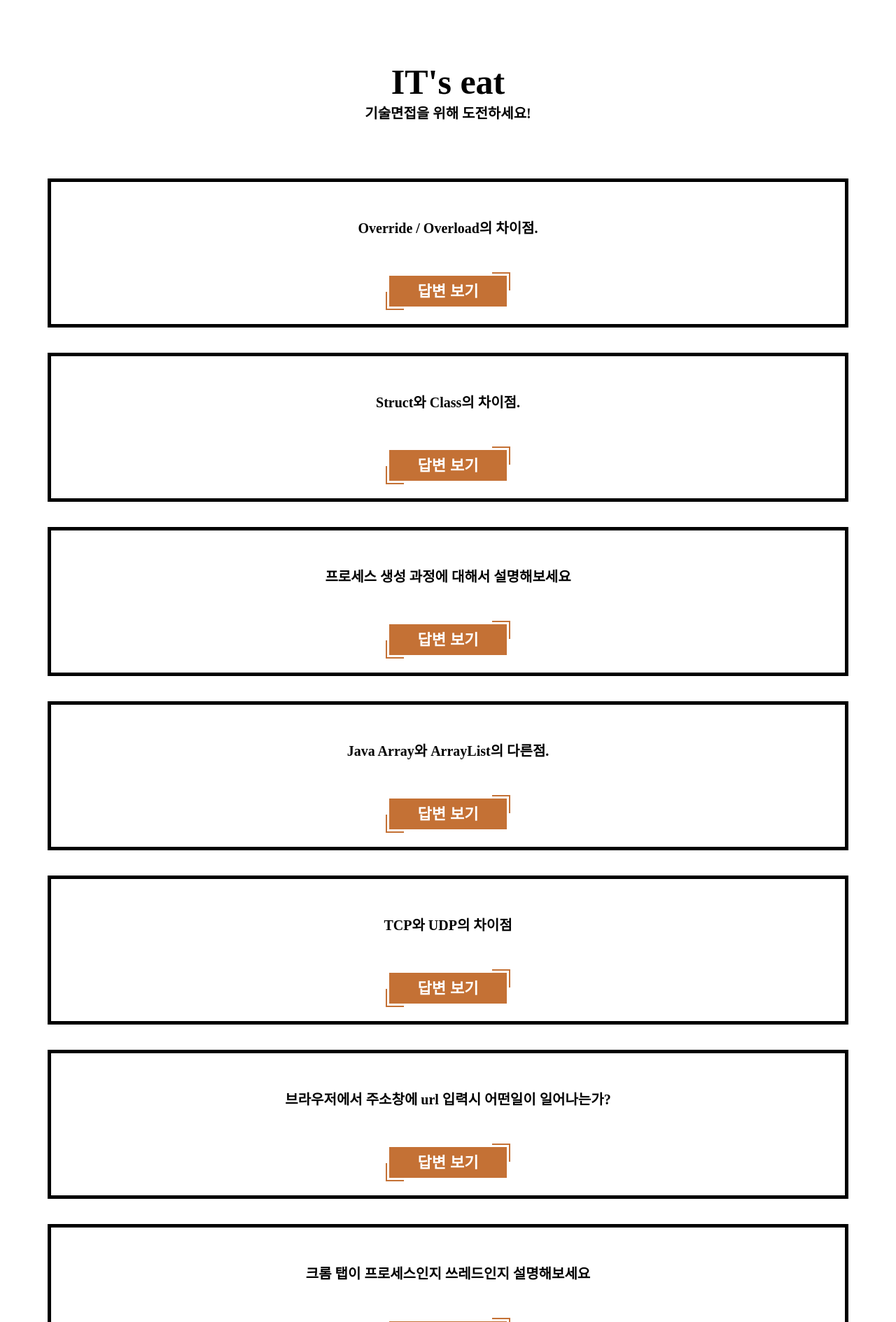
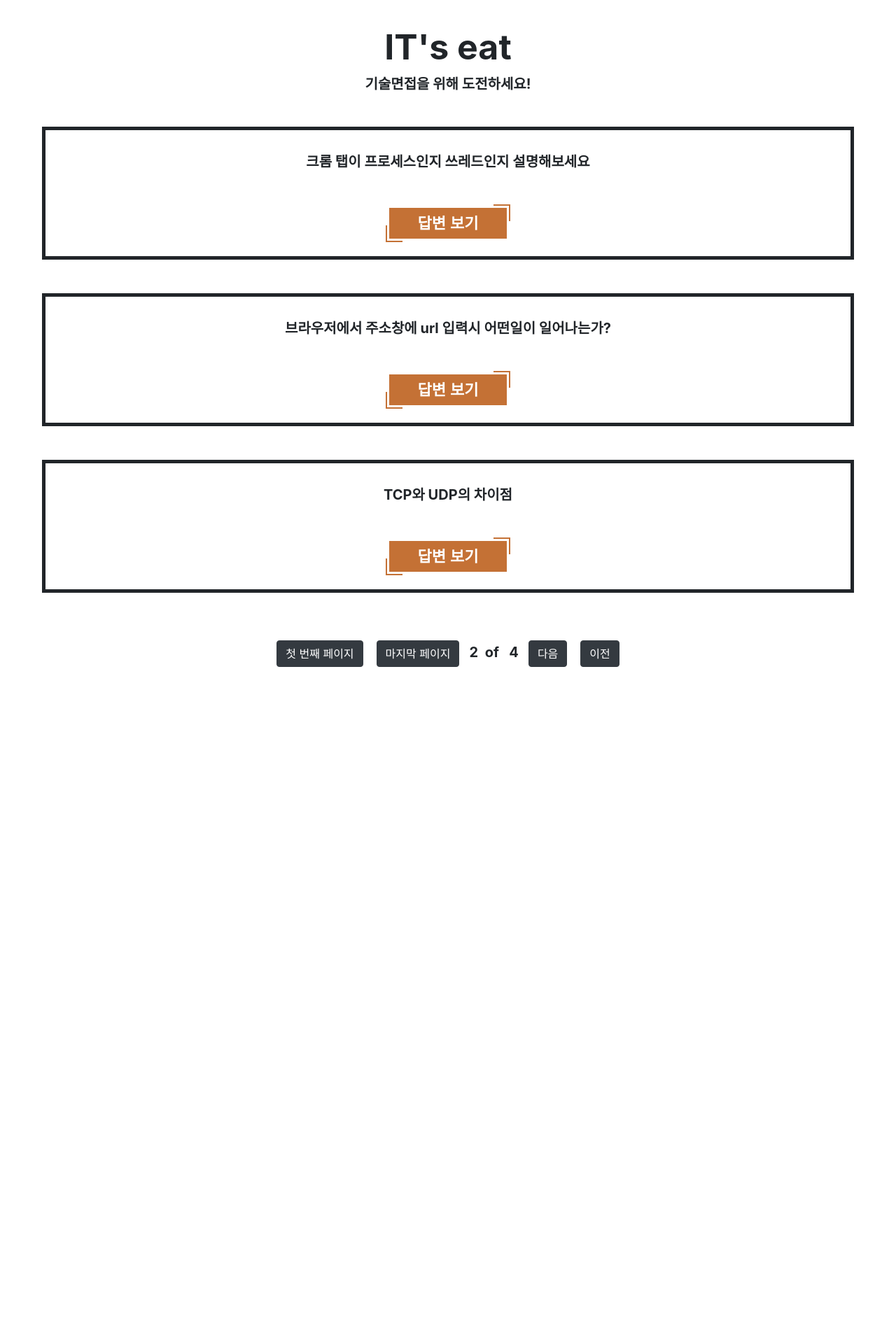
Before and after one commit to sungmin69355/iteat, a Django app: page /iteat/Quizpage/?page=2 in a window 1280 px wide. Shown: the top 1889 px of the page at 70% size. After the commit the page ends 953 px from the top, so only its background shows below. Run offline with Django 3.2, Linux system fonts and the light colour scheme; data comes from the database, SQL or seed files in the repository; both versions use the stored data as it was after the commit; some libraries are stand-ins or nearby versions; some web fonts are replaced.

Commit message:
페이징 기법 사용해서 나타내기

```diff
--- a/project/iteat/static/main.css
+++ b/project/iteat/static/main.css
@@ -1,5 +1,5 @@
 @import url('https://fonts.googleapis.com/css?family=BenchNine:700');
-.snip1535 {
+.smbutton {
   background-color: #c47135;
   border: none;
   color: #ffffff;
@@ -17,8 +17,8 @@
   font-weight: 700;
   text-decoration: none;
 }
-.snip1535:before,
-.snip1535:after {
+.smbutton:before,
+.smbutton:after {
   border-color: transparent;
   -webkit-transition: all 0.25s;
   transition: all 0.25s;
@@ -29,28 +29,28 @@
   position: absolute;
   width: 24px;
 }
-.snip1535:before {
+.smbutton:before {
   border-color: #c47135;
   border-right-width: 2px;
   border-top-width: 2px;
   right: -5px;
   top: -5px;
 }
-.snip1535:after {
+.smbutton:after {
   border-bottom-width: 2px;
   border-color: #c47135;
   border-left-width: 2px;
   bottom: -5px;
   left: -5px;
 }
-.snip1535:hover,
-.snip1535.hover {
+.smbutton:hover,
+.smbutton.hover {
   background-color: #c47135;
 }
-.snip1535:hover:before,
-.snip1535.hover:before,
-.snip1535:hover:after,
-.snip1535.hover:after {
+.smbutton:hover:before,
+.smbutton.hover:before,
+.smbutton:hover:after,
+.smbutton.hover:after {
   height: 100%;
   width: 100%;
 }
@@ -87,3 +87,16 @@
   border-style: solid;
   border-width: 5px;
 }
+
+#listbutton {
+  -webkit-transition-duration: 0.4s; /* Safari */
+  transition-duration: 0.4s;
+}
+
+#listbutton:hover {
+
+  background: tomato;
+
+  color: white;
+
+}
--- a/project/iteat/templates/Quizdetail.html
+++ b/project/iteat/templates/Quizdetail.html
@@ -24,7 +24,7 @@
       <p id="main">{{ quiz.content }}</p>
     </div>
     <div id="titlediv">
-    <p id="main"><a href="{% url 'Quizpage' %}" class="snip1535">돌아가기</a></p>
+    <p id="main"><a href="{% url 'Quizpage' %}" class="smbutton">돌아가기</a></p>
     </div>
 </form>
 </body>
--- a/project/iteat/templates/Quizpage.html
+++ b/project/iteat/templates/Quizpage.html
@@ -1,6 +1,7 @@
 <html>
 <head>
 {% load static %}
+<link rel="stylesheet" href="https://stackpath.bootstrapcdn.com/bootstrap/4.5.2/css/bootstrap.min.css" integrity="sha384-JcKb8q3iqJ61gNV9KGb8thSsNjpSL0n8PARn9HuZOnIxN0hoP+VmmDGMN5t9UJ0Z" crossorigin="anonymous">
 <link rel="stylesheet" href="{% static 'main.css'%}">
  <script type="text/javascript">
  $(".hover").mouseleave(
@@ -17,13 +18,25 @@
       <small id="subtitle">기술면접을 위해 도전하세요!</small></p>
     </div>
     <form method='GET'>
-    {% for quiz in quiz.all %}
+  {% for quiz in posts %}
     <div id="QUIZ">
       <p id="main">{{ quiz.title }}</p>
-      <a class="snip1535" href ="{% url 'Quizdetail' quiz.id %}">답변 보기</a>
-
+      <a class="smbutton" href ="{% url 'Quizdetail' quiz.id %}">답변 보기</a>
     </div><br><br>
-{% endfor %}
+  {% endfor %}
+    <div id="main">
+      {%if posts.has_previous%}
+        <a class="listbutton" href="?page=1"><button type="button" class="btn btn-dark">첫 번째 페이지</button></a>&nbsp&nbsp&nbsp
+        <a class="listbutton" href="?page={{posts.previous_page_number}}"><button type="button" class="btn btn-dark">마지막 페이지</button></a>&nbsp&nbsp
+      {%endif%}
+    <span>{{posts.number}}</span>&nbsp
+    <span> of </span>&nbsp
+    <span>{{posts.paginator.num_pages}}</span>&nbsp&nbsp
+      {%if posts.has_next%}
+        <a href="?page={{posts.next_page_number}}"><button type="button" class="btn btn-dark">다음</button></a>&nbsp&nbsp&nbsp
+        <a href="?page={{posts.paginator.num_pages}}"><button type="button" class="btn btn-dark">이전</button></a>
+      {%endif%}
+    </div>
 </form>
 </body>
 </html>
--- a/project/iteat/templates/main.html
+++ b/project/iteat/templates/main.html
@@ -17,7 +17,7 @@
       <small id="subtitle">기술면접을 위해 도전하세요!</small></p>
     </div>
 <div id="title">
-<a href="{% url 'Quizpage' %}"><button class="snip1535">시작하기</button></a>
+<a href="{% url 'Quizpage' %}"><button class="smbutton">시작하기</button></a>
 </div>
 </body>
 </html>
--- a/project/iteat/views.py
+++ b/project/iteat/views.py
@@ -1,4 +1,5 @@
 from django.shortcuts import render, get_object_or_404
+from django.core.paginator import Paginator
 from .models import Quiz
 # Create your views here.
 
@@ -6,8 +7,12 @@ def home(request):
   return render(request, 'main.html')
 
 def Quizpage(request):
-  q = Quiz.objects
-  return render(request, 'Quizpage.html',{'quiz':q})
+  q = Quiz.objects.order_by('-id')
+  q_list = Quiz.objects.all().order_by('-id')
+  paginator = Paginator(q_list,3)
+  page = request.GET.get('page')
+  posts = paginator.get_page(page)
+  return render(request, 'Quizpage.html',{'quiz':q, 'posts':posts})
 
 def Quizdetail(request, quiz_id):
   q = get_object_or_404(Quiz, pk = quiz_id)
```
Also changed, not shown: project/db.sqlite3.
